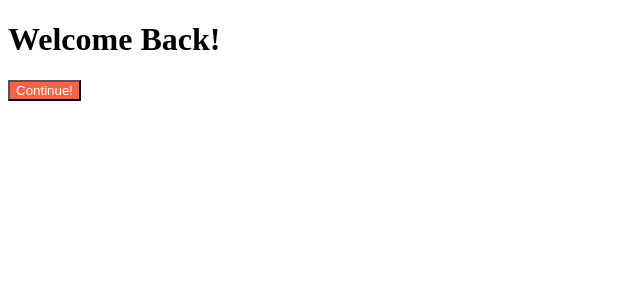
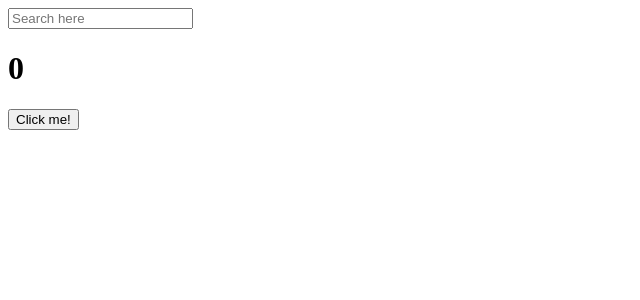
Before and after one commit to bshyeon/react-for-beginners, a React (Create React App) app: page / in a window 1280 px wide. Shown: the top 300 px of the page, without its empty margins (0-640 px from the left). Built offline with nearby package versions, Linux system fonts and the light colour scheme.

Commit message:
useEffect

```diff
--- a/src/App.js
+++ b/src/App.js
@@ -1,10 +1,36 @@
-import Button from "./Button";
+import { useEffect, useState } from "react";
 
 function App() {
+  const [counter, setValue] = useState(0);
+  const [keyword, setKeyword] = useState("");
+  const onClick = () => {
+    setValue((prev) => prev + 1);
+  };
+  const onChange = (event) => {
+    setKeyword(event.target.value);
+  };
+  useEffect(() => {
+    console.log("I run only once");
+  }, []);
+  useEffect(() => {
+    console.log("I run when 'keyword' changes.");
+  }, [keyword]);
+  useEffect(() => {
+    console.log("I run when 'counter' changes.");
+  }, [counter]);
+  useEffect(() => {
+    console.log("I run when 'keyword' & 'counter' changes.");
+  }, [keyword, counter]);
   return (
     <div>
-      <h1>Welcome Back!</h1>
-      <Button text={"Continue!"} />
+      <input
+        value={keyword}
+        onChange={onChange}
+        type="text"
+        placeholder="Search here"
+      />
+      <h1>{counter}</h1>
+      <button onClick={onClick}>Click me!</button>
     </div>
   );
 }
--- a/src/Button.js
+++ /dev/null
@@ -1,12 +0,0 @@
-import PropTypes from "prop-types";
-import styles from "./Button.module.css";
-
-function Button({ text }) {
-  return <button className={styles.btn}>{text}</button>;
-}
-
-Button.propTypes = {
-  text: PropTypes.string.isRequired,
-};
-
-export default Button;
--- a/src/Button.module.css
+++ /dev/null
@@ -1,4 +0,0 @@
-.btn {
-  background-color: tomato;
-  color: white;
-}
```
